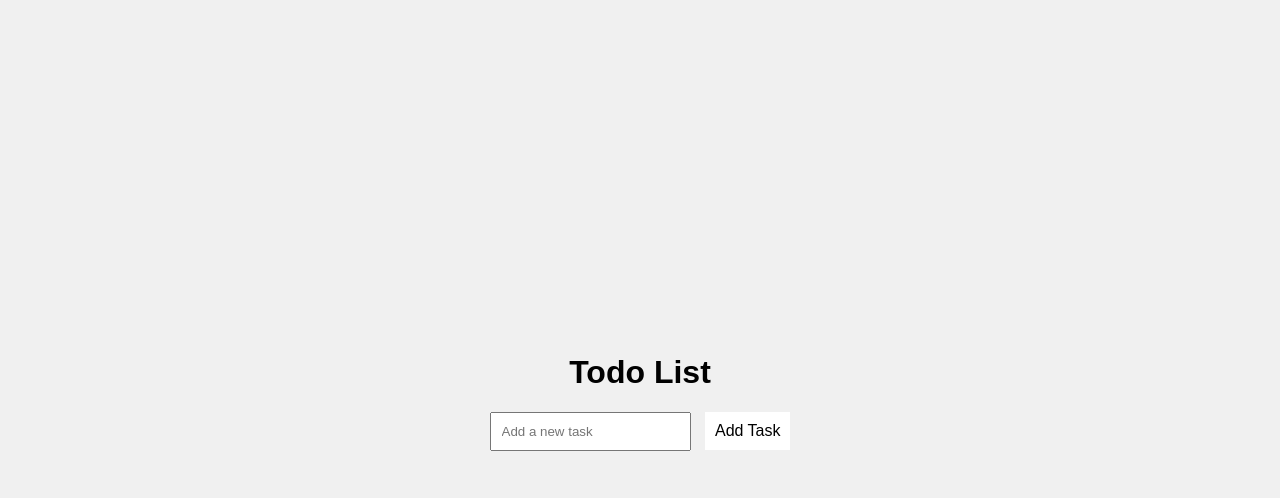
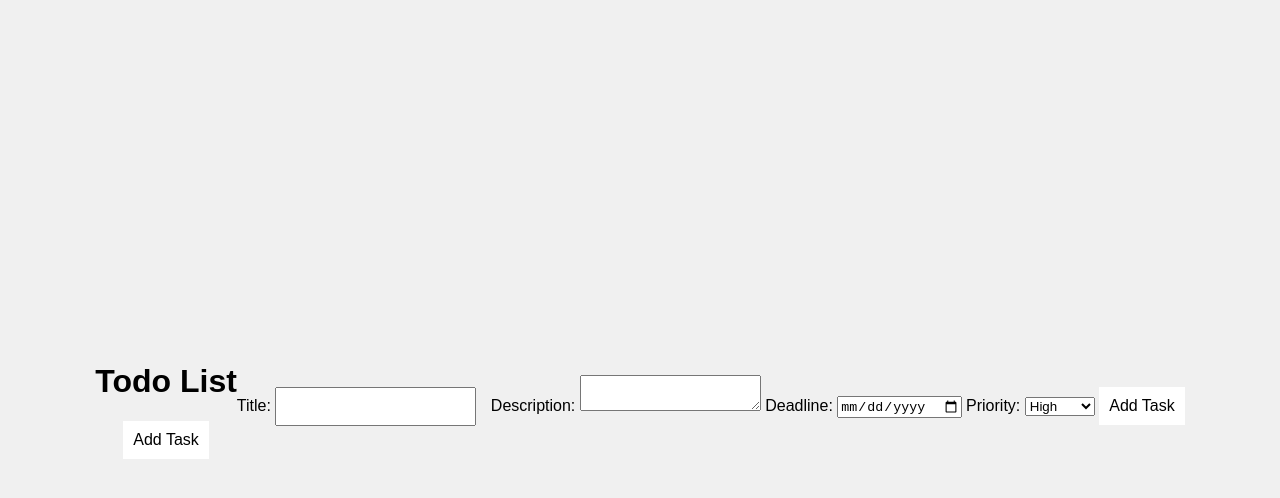
Before and after one commit to probably-kit/todo-list, a website built with webpack: page dist/index.html in a window 1280 px wide. Both pictures are taken after a click on the button "Add Task". Built offline with nearby package versions, Linux system fonts and the light colour scheme.

Commit message:
create popup fotm prototype

```diff
--- a/src/scripts/index.js
+++ b/src/scripts/index.js
@@ -4,36 +4,108 @@
 
 
 console.log("webpack is working");
+//POP UP MESSAGE WITH FORMI
+//INFO FOR FORM CREATE TODO OBJECT
+//CREATE LIST(PROJECT) CREATOR
+
 
 document.addEventListener('DOMContentLoaded', function () {
     function addTask() {
-        const taskInput = document.getElementById('taskInput');
-        const taskList = document.getElementById('taskList');
+        // Get form values
+        let title = document.getElementById('title').value;
+        let description = document.getElementById('description').value;
+        let deadline = document.getElementById('deadline').value;
+        let priority = document.getElementById('priority').value;
 
-        if (taskInput.value !== '') {
-            const li = document.createElement('li');
-            const checkbox = document.createElement('input');
-            checkbox.type = 'checkbox';
-            li.appendChild(checkbox);
+        // Create a JavaScript object
+        let task = {
+            title: title,
+            description: description,
+            deadline: deadline,
+            priority: priority
+        };
 
-            const taskText = document.createElement('span');
-            taskText.textContent = taskInput.value;
-            li.appendChild(taskText);
+        let taskList = document.getElementById('taskList');
+        let listItem = document.createElement('li');
+        listItem.className = 'task';
+        listItem.innerHTML = `
+      <input type="checkbox" onclick="removeTask(this)">
+      <strong>${task.title}</strong><br>
+      Description: ${task.description}<br>
+      Deadline: ${task.deadline}<br>
+      Priority: ${task.priority}
+    `;
 
-            taskList.appendChild(li);
-            taskInput.value = '';
+        taskList.appendChild(listItem);
 
-            checkbox.addEventListener('change', function () {
-                if (checkbox.checked) {
-                    taskText.style.textDecoration = 'line-through';
-                } else {
-                    taskText.style.textDecoration = 'none';
-                }
-            });
-        }
+        // Reset form and hide the popup
+        document.getElementById('taskForm').reset();
+        document.getElementById('popup').style.display = 'none';
     }
 
-    const addTaskButton = document.getElementById('addTask');
-    addTaskButton.addEventListener('click', addTask);
+    function showPopup() {
+        const popup = document.getElementById("popup");
+
+        popup.innerHTML = `<form id="taskForm" onsubmit="addTask(); return false;">
+        <label for="title">Title:</label>
+        <input type="text" id="title" required>
+
+        <label for="description">Description:</label>
+        <textarea id="description" required></textarea>
+
+        <label for="deadline">Deadline:</label>
+        <input type="date" id="deadline" required>
+
+        <label for="priority">Priority:</label>
+        <select id="priority" required>
+          <option value="high">High</option>
+          <option value="medium">Medium</option>
+          <option value="low">Low</option>
+        </select>
+
+        <button type="submit">Add Task</button>
+      </form>`;
+
+        popup.style.display = 'block';
+    }
+
+
+
+    function removeTask(checkbox) {
+        // Get the parent li element and remove it
+        let listItem = checkbox.parentNode;
+        listItem.parentNode.removeChild(listItem);
+      }
+
+
+    // function addTask() {
+    //     const taskInput = document.getElementById('taskInput');
+    //     const taskList = document.getElementById('taskList');
+
+    //     if (taskInput.value !== '') {
+    //         const li = document.createElement('li');
+    //         const checkbox = document.createElement('input');
+    //         checkbox.type = 'checkbox';
+    //         li.appendChild(checkbox);
+
+    //         const taskText = document.createElement('span');
+    //         taskText.textContent = taskInput.value;
+    //         li.appendChild(taskText);
+
+    //         taskList.appendChild(li);
+    //         taskInput.value = '';
+
+    //         checkbox.addEventListener('change', function () {
+    //             if (checkbox.checked) {
+    //                 taskText.style.textDecoration = 'line-through';
+    //             } else {
+    //                 taskText.style.textDecoration = 'none';
+    //             }
+    //         });
+    //     }
+
+
+    const addTaskButton = document.getElementById('addTaskButton');
+addTaskButton.addEventListener('click', showPopup);
 
 });
```
Also changed, not shown: dist/bundle.js, dist/index.html.
